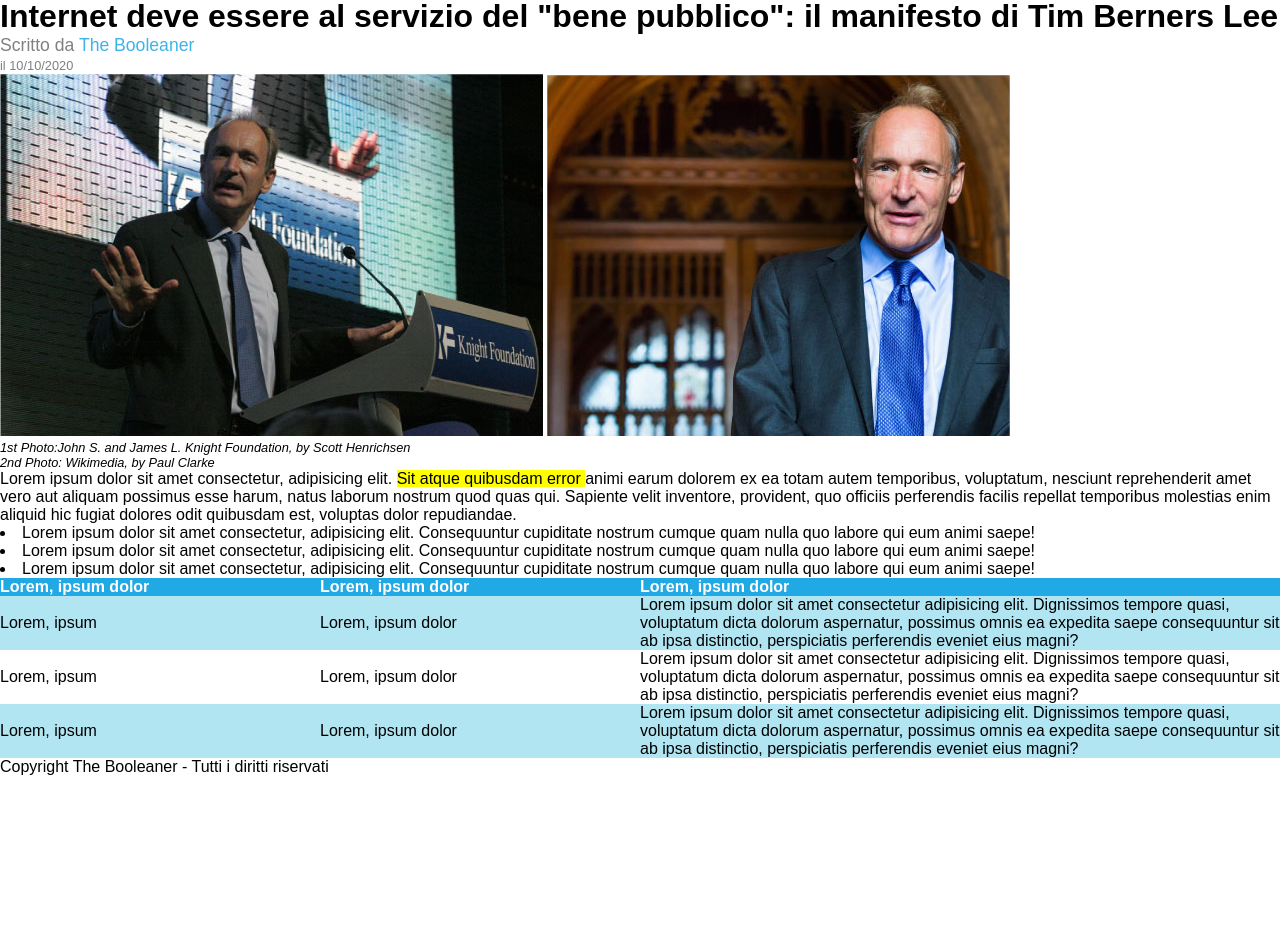
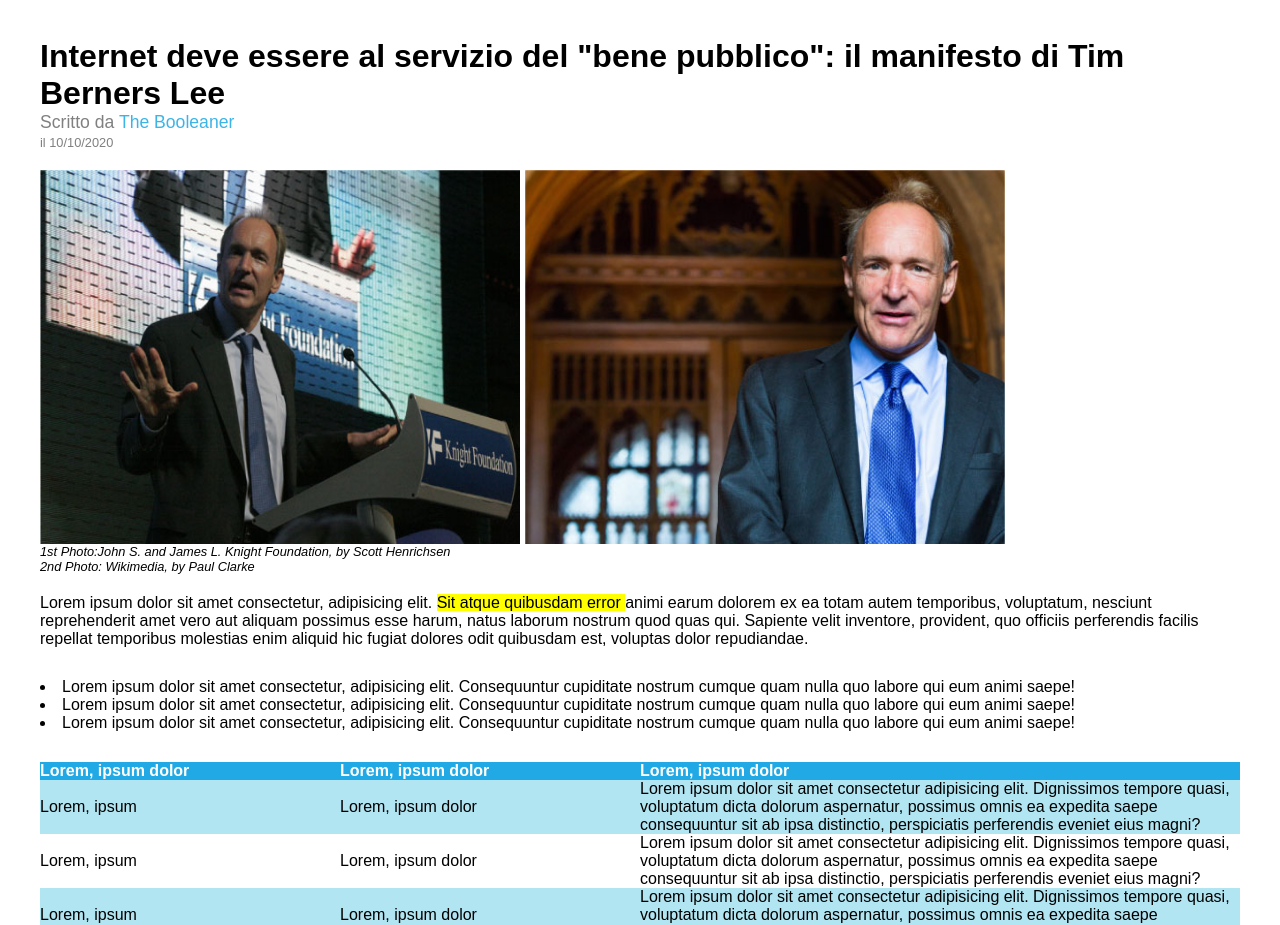
Before and after one commit to johngiangrossi/html-css-booleaner, a plain HTML site: page index.html in a window 1280 px wide. Shown: the part 102-1027 px from the top of the page. Before the commit the page ends 878 px from the top, so only its background shows below. Drawn offline with Linux system fonts and the light colour scheme.

Commit message:
aggiunta del layout

```diff
--- a/css/styles-index.css
+++ b/css/styles-index.css
@@ -9,16 +9,20 @@ body {
     font-family: sans-serif;
 }
 
+main {
+    padding: 0 10px;
+}
+
 /* utils */
 .container {
-    max-width: 1500px;
+    max-width: 1200px;
     margin: 0 auto;
 }
 
+
+
 .flex {
     display: flex;
-    align-items: center;
-    height: 100%;
 }
 
 .text-grey {
@@ -33,6 +37,19 @@ body {
     width: 50%;
 }
 
+.mrg-btm-20 {
+    margin-bottom: 20px;
+}
+
+.mrg-btm-30 {
+    margin-bottom: 30px;
+}
+
+.mrg-btm-40 {
+    margin-bottom: 40px;
+}
+
+
 /* header */
 header {
     background-color: #78a9e2;
@@ -41,8 +58,13 @@ header {
     background-size: 25%;
 }
 
+header div {
+    height: 100%;
+    align-items: center;
+}
+
 #logo {
-    height: 50px;
+    height: 50%;
 }
 
 /* main */
@@ -53,6 +75,18 @@ h1 {
 #address-article {
     font-style: normal;
     font-size: 1.1rem;
+}
+
+#date-article {
+    display: inline-block;
+}
+
+figure div {
+    gap: 5px;
+}
+
+.article-pic {
+    width: 40%;
 }
 
 a {
@@ -83,3 +117,15 @@ th {
 tr.even {
     background-color: white;
 }
+
+/* footer */
+footer {
+    background-color: rgb(45, 45, 216);
+    height: 60px;
+    justify-content: center;
+    align-items: center;
+}
+
+footer p {
+    color: white;
+}
--- a/index.html
+++ b/index.html
@@ -8,49 +8,58 @@
     <meta name="description" content="The Booleaner-il manifesto di Tim Berners-Lee">
     <title>The Booleaner</title>
     <link rel="stylesheet" href="./css/styles-index.css">
-    <link rel="icon" href="#" type="image/png">
+    <link rel="icon" href="./asset/img/logo.svg" type="image/svg">
 </head>
 
 <body>
 
-    <header>
+    <header class="mrg-btm-40">
         <div class="container flex">
             <img id="logo" src="./asset/img/logo.svg" alt="logo the booleaner">
         </div>
     </header>
 
-    <main>
+    <main class="mrg-btm-40">
         <div class="container">
-            <article>
+            <section>
                 <h1>Internet deve essere al servizio del "bene pubblico": il manifesto di Tim Berners Lee</h1>
                 <address class="text-grey" id="address-article">Scritto da <a href="#">The Booleaner</a></address>
-                    <time class="text-grey text-small" datetime="2020-10-10" id="date-article">il 10/10/2020</time>
-                    <figure>
-                        <img class="article-pic" src="./asset/img/tim-1.jpg"
-                            alt="immagine di John S. and James L. Knight Foundation, by Scott Henrichsen">
+                <time class="text-grey text-small mrg-btm-20" datetime="2020-10-10" id="date-article">il 10/10/2020</time>
+                <figure class="mrg-btm-20">
+                    <div class="container-img flex">
+                        <img class="article-pic" src="./asset/img/tim-1.jpg" alt="immagine di John S. and James L. Knight Foundation, by Scott Henrichsen">
                         <img class="article-pic" src="./asset/img/tim-2.jpg" alt="immagine di Tim Berners Lee, by Paul Clarke">
+                    </div>
                     <figcaption>
                         <address class="text-small">1st Photo:John S. and James L. Knight Foundation, by Scott Henrichsen</address>
                         <address class="text-small">2nd Photo: Wikimedia, by Paul Clarke</address>
                     </figcaption>
                 </figure>
 
-                    <div>
-                        <p>Lorem ipsum dolor sit amet consectetur, adipisicing elit. <mark>Sit atque quibusdam error </mark>animi earum
+
+                <p class="mrg-btm-30">
+                    Lorem ipsum dolor sit amet consectetur, adipisicing elit. <mark>Sit atque quibusdam error </mark>animi earum
                     dolorem ex ea totam autem temporibus, voluptatum, nesciunt reprehenderit amet vero aut aliquam possimus esse
                     harum, natus laborum nostrum quod quas qui. Sapiente velit inventore, provident, quo officiis perferendis
                     facilis repellat temporibus molestias enim aliquid hic fugiat dolores odit quibusdam est, voluptas dolor
-                            repudiandae.</p>
+                    repudiandae.
+                </p>
 
-                        <ul>
-                            <li>Lorem ipsum dolor sit amet consectetur, adipisicing elit. Consequuntur cupiditate nostrum cumque quam nulla
-                                quo labore qui eum animi saepe!</li>
-                            <li>Lorem ipsum dolor sit amet consectetur, adipisicing elit. Consequuntur cupiditate nostrum cumque quam nulla
-                                quo labore qui eum animi saepe!</li>
-                            <li>Lorem ipsum dolor sit amet consectetur, adipisicing elit. Consequuntur cupiditate nostrum cumque quam nulla
-                                quo labore qui eum animi saepe!</li>
+                <ul class="mrg-btm-30">
+                    <li>
+                        Lorem ipsum dolor sit amet consectetur, adipisicing elit. Consequuntur cupiditate nostrum cumque quam nulla
+                        quo labore qui eum animi saepe!
+                    </li>
+                    <li>
+                        Lorem ipsum dolor sit amet consectetur, adipisicing elit. Consequuntur cupiditate nostrum cumque quam nulla
+                        quo labore qui eum animi saepe!
+                    </li>
+                    <li>
+                        Lorem ipsum dolor sit amet consectetur, adipisicing elit. Consequuntur cupiditate nostrum cumque quam nulla
+                        quo labore qui eum animi saepe!
+                    </li>
                 </ul>
-                    </div>
+
                 <table>
                     <thead>
                         <tr>
@@ -63,30 +72,36 @@
                         <tr>
                             <td>Lorem, ipsum</td>
                             <td>Lorem, ipsum dolor</td>
-                                <td>Lorem ipsum dolor sit amet consectetur adipisicing elit. Dignissimos tempore quasi, voluptatum dicta
+                            <td>
+                                Lorem ipsum dolor sit amet consectetur adipisicing elit. Dignissimos tempore quasi, voluptatum dicta
                                 dolorum aspernatur, possimus omnis ea expedita saepe consequuntur sit ab ipsa distinctio, perspiciatis
-                                    perferendis eveniet eius magni?</td>
+                                perferendis eveniet eius magni?
+                            </td>
                         </tr>
                         <tr class="even">
                             <td>Lorem, ipsum</td>
                             <td>Lorem, ipsum dolor</td>
-                                <td>Lorem ipsum dolor sit amet consectetur adipisicing elit. Dignissimos tempore quasi, voluptatum dicta
+                            <td>
+                                Lorem ipsum dolor sit amet consectetur adipisicing elit. Dignissimos tempore quasi, voluptatum dicta
                                 dolorum aspernatur, possimus omnis ea expedita saepe consequuntur sit ab ipsa distinctio, perspiciatis
-                                    perferendis eveniet eius magni?</td>
+                                perferendis eveniet eius magni?
+                            </td>
                         </tr>
                         <tr>
                             <td>Lorem, ipsum</td>
                             <td>Lorem, ipsum dolor</td>
-                                <td>Lorem ipsum dolor sit amet consectetur adipisicing elit. Dignissimos tempore quasi, voluptatum dicta
+                            <td>
+                                Lorem ipsum dolor sit amet consectetur adipisicing elit. Dignissimos tempore quasi, voluptatum dicta
                                 dolorum aspernatur, possimus omnis ea expedita saepe consequuntur sit ab ipsa distinctio, perspiciatis
-                                    perferendis eveniet eius magni?</td>
+                                perferendis eveniet eius magni?
+                            </td>
                         </tr>
                     </tbody>
                 </table>
-            </article>
+            </section>
         </div>
     </main>
-    <footer>
+    <footer class="flex">
         <p>Copyright The Booleaner - Tutti i diritti riservati</p>
     </footer>
 
```
Lines whose indentation alone changed are shown as unchanged.
